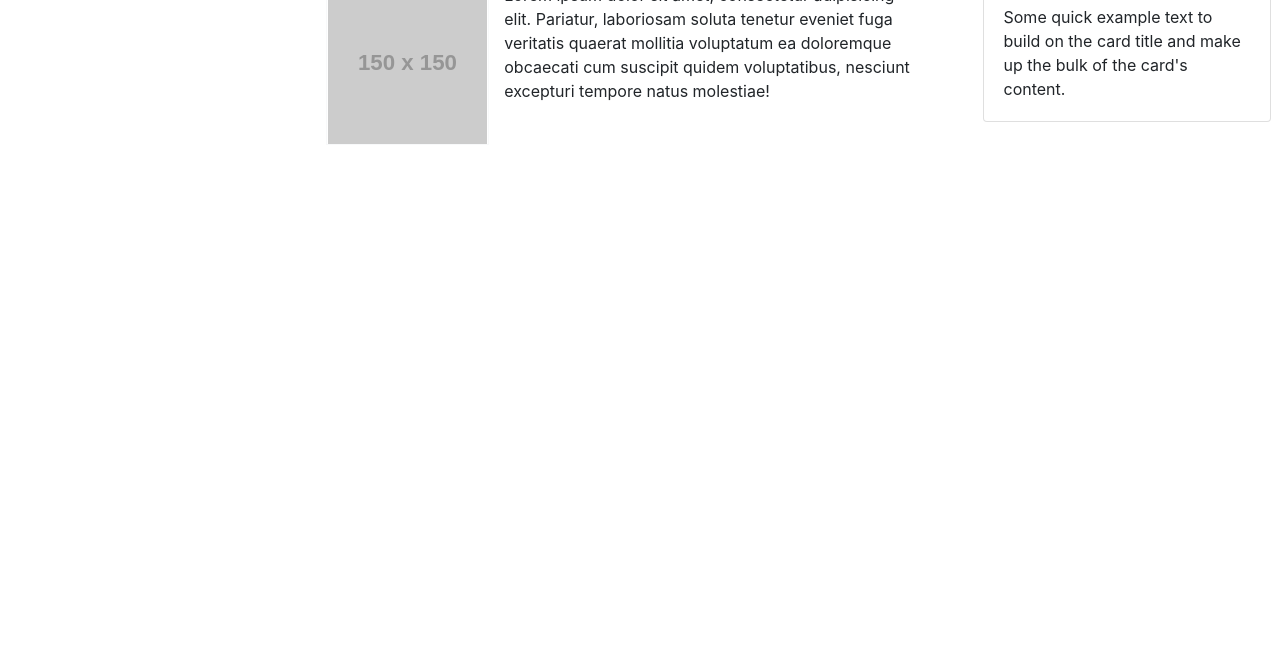
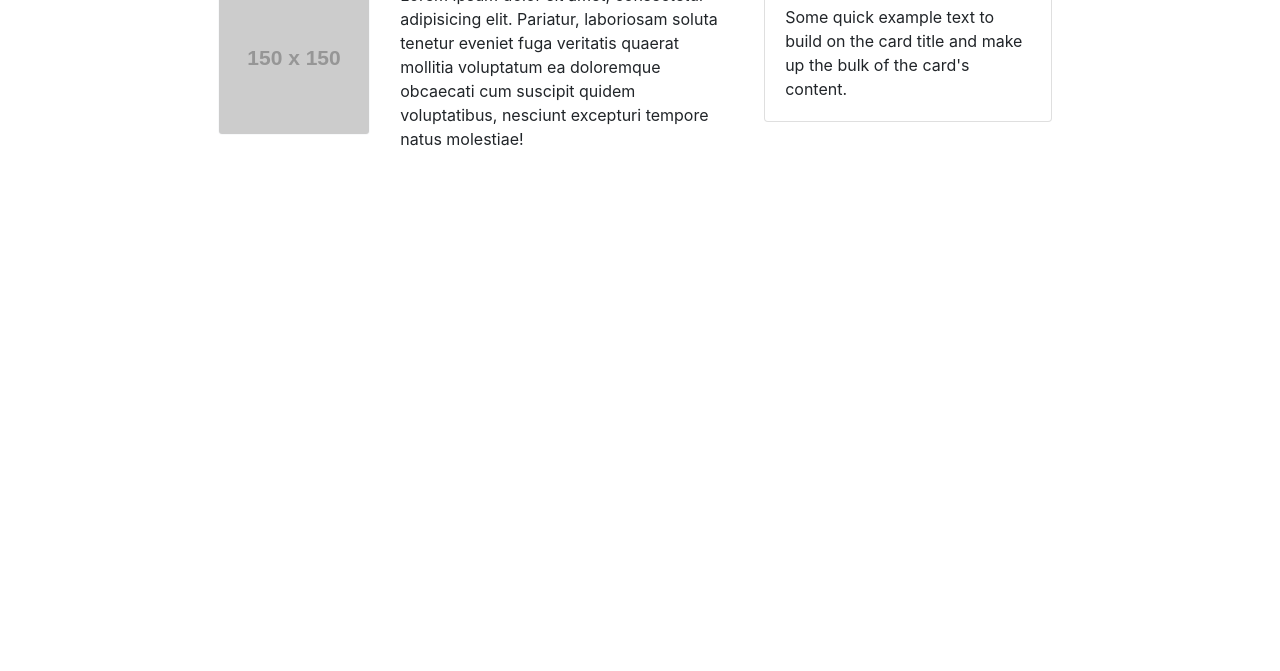
Before and after one commit to jacobdolph/02-css-portfolio-homework, a plain HTML site: page index.html in a window 1280 px wide. Shown: the part 129-800 px from the top of the page. Drawn offline with nearby package versions, Linux system fonts and the light colour scheme; placeholder pictures from the web are drawn by us.

```diff
--- a/index.html
+++ b/index.html
@@ -6,12 +6,13 @@
         integrity="sha384-ggOyR0iXCbMQv3Xipma34MD+dH/1fQ784/j6cY/iJTQUOhcWr7x9JvoRxT2MZw1T" crossorigin="anonymous">
     <meta charset="UTF-8">
     <meta name="viewport" content="width=device-width, initial-scale=1.0">
-    <meta http-equiv="X-UA-Compatible" content="ie=edge">
+    <!-- <meta http-equiv="X-UA-Compatible" content="ie=edge"> -->
     <title>Document</title>
 </head>
 
 <body>
     <!-- navigation bar -->
+
     <nav class="navbar navbar-expand-lg navbar-dark bg-dark">
         <a class="navbar-brand" href="#">Navbar</a>
         <button class="navbar-toggler" type="button" data-toggle="collapse" data-target="#navbarNav"
@@ -34,16 +35,15 @@
         </div>
     </nav>
 
-    <!-- I am going to try to have a container on the left and one on the right -->
+    <!-- I am going to try to have a container on the left, middle and one on the right -->
     <div class="row">
-        <div class="col-md-3"></div>
-        <div class="col-md-6">
+        <div class="col-md-2"></div>
+        <div class="col-md-5">
             <h1>About Me</h1>
             <div class="row">
-                <img class="border border-light col-md-3" src="http://placehold.it/150x150" alt="nothing" style="
-                    padding-left: 1px;
-                    padding-right: 1px;
-                    margin-left: 13px;">
+                <div class="col-md-4">
+                    <img class="border border-light rounded" src="http://placehold.it/150x150" alt="nothing">
+                </div>
                 <p class="col-md-8">Lorem ipsum dolor sit amet, consectetur adipisicing elit. Pariatur, laboriosam
                     soluta tenetur eveniet
                     fuga veritatis quaerat mollitia voluptatum ea doloremque obcaecati cum suscipit quidem voluptatibus,
@@ -61,8 +61,9 @@
                 </div>
             </div>
         </div>
+        <div class="col-md-2"></div>
+    </div>
 
-    </div>
 
 
 
```
Also changed, not shown: contact.html (deleted), portfolio.html (added).
